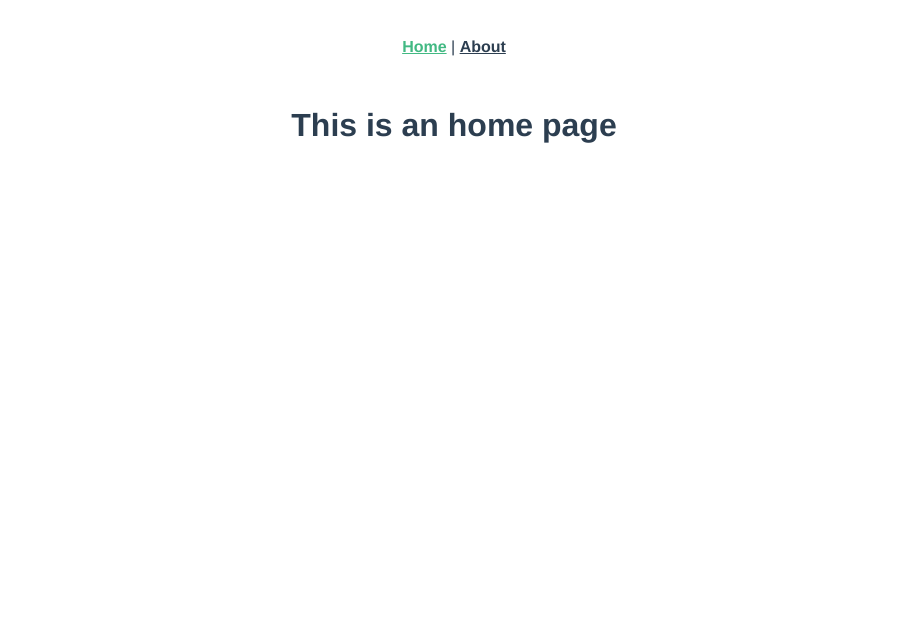
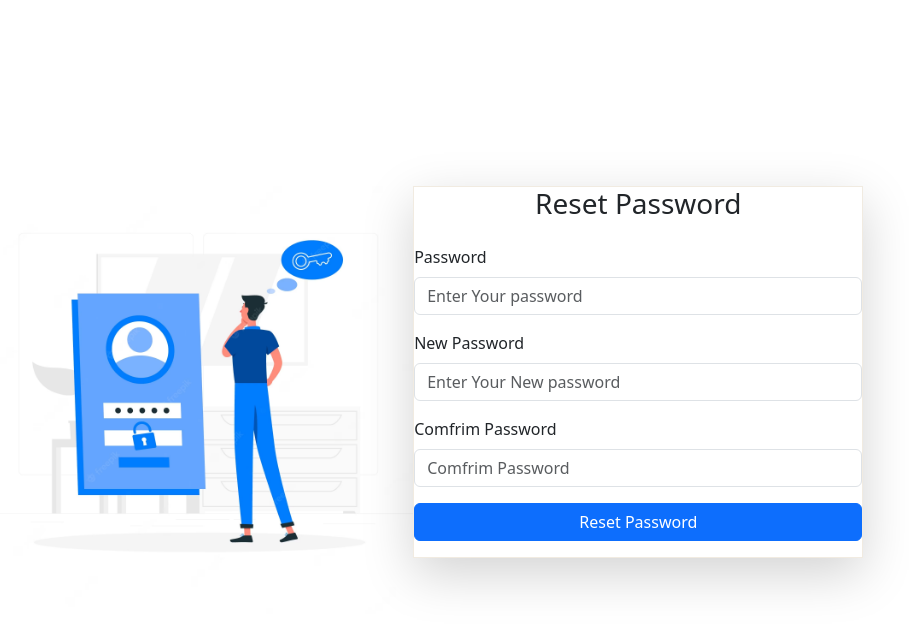
Before and after one commit to NONG-PHLOEUT-GITHUB/2023-G3-VC-PROJECT, a Vue app in the folder frontend/: page / in a window 1280 px wide. Shown: the top 628 px of the page, without its empty margins (186-1095 px from the left). Built offline with nearby package versions, Linux system fonts and the light colour scheme.

Commit message:
[G3SMS-41] FRONT-END: Implement password reset page.

```diff
--- a/frontend/src/App.vue
+++ b/frontend/src/App.vue
@@ -1,30 +1,20 @@
 <template>
-  <nav>
-    <router-link to="/">Home</router-link> |
-    <router-link to="/about">About</router-link>
-  </nav>
-  <router-view/>
+<reset-password></reset-password>
+
 </template>
 
+<script>
+import ResetPassword from './views/Login/ResetPassword.vue'
+
+export default {
+  components: {
+    ResetPassword
+  },
+
+
+}
+</script>
+
 <style>
-#app {
-  font-family: Avenir, Helvetica, Arial, sans-serif;
-  -webkit-font-smoothing: antialiased;
-  -moz-osx-font-smoothing: grayscale;
-  text-align: center;
-  color: #2c3e50;
-}
 
-nav {
-  padding: 30px;
-}
-
-nav a {
-  font-weight: bold;
-  color: #2c3e50;
-}
-
-nav a.router-link-exact-active {
-  color: #42b983;
-}
 </style>
--- a/frontend/src/main.js
+++ b/frontend/src/main.js
@@ -1,5 +1,6 @@
 import { createApp } from 'vue'
 import App from './App.vue'
 import router from './router'
-
+import 'bootstrap/dist/css/bootstrap.css'
+import 'bootstrap-vue/dist/bootstrap-vue.css'
 createApp(App).use(router).mount('#app')
--- /dev/null
+++ b/frontend/src/views/Login/ResetPassword.vue
@@ -0,0 +1,87 @@
+<template>
+  <div class="container d-flex flex-column">
+      <div class=" row align-items-center
+          min-vh-100">
+        <div class=" div col-12 col-md-8 col-lg-4 ">
+            <img src="../../assets/resetpassword.jpg">
+          <div >
+            <div class="main  shadow-lg">
+            <div class="card-body">
+              <div class="mb-4">
+                <h3>Reset Password</h3>
+              </div>
+              <form>
+                <div class="mb-3">
+                  <label for="email" class="form-label">Password</label>
+                  <input type="password" id="email" class="form-control" name="email" placeholder="Enter Your password"
+                    required="">
+                </div>
+                <div class="mb-3">
+                  <label for="email" class="form-label">New Password</label>
+                  <input type="password" id="email" class="form-control" name="email" placeholder="Enter Your New password"
+                    required="">
+                </div>
+                <div class="mb-3">
+                  <label for="email" class="form-label">Comfrim Password</label>
+                  <input type="password" id="email" class="form-control" name="email" placeholder="Comfrim Password"
+                    required="">
+                </div>
+                <div class="mb-3 d-grid">
+                  <button type="submit" class="btn btn-primary">
+                    Reset Password
+                  </button>
+                </div>
+              </form>
+            </div>
+          </div>
+          </div>
+        </div>
+      </div>
+    </div>
+</template>
+
+<script>
+export default {
+
+    data(){
+        return {
+            name:'',
+            email:'',
+            password:''
+        }
+    },
+    methods:{
+
+    }
+}
+</script>
+
+<style>
+img {
+        width: 120%;
+
+    }
+.login{
+    margin: auto;
+    margin-top: 9%;
+
+}
+.main{
+    background: white;
+    width: 350%;
+    border: solid 1px rgb(241, 235, 225);
+
+}
+h3{
+    text-align: center;
+
+}
+button{
+    width: 100%;
+}
+.div{
+    display: flex;
+    margin-left: 90px;
+}
+
+</style>
```
Also changed, not shown: frontend/src/assets/resetpassword.jpg (added).
